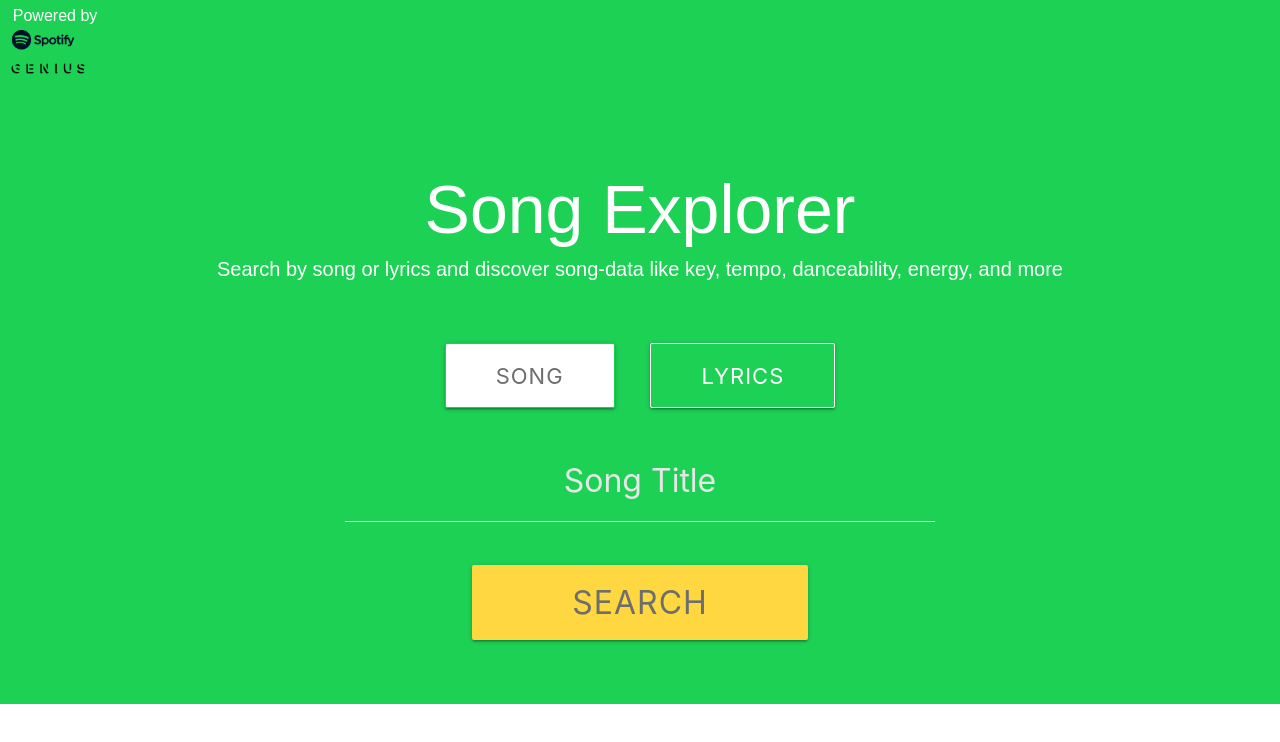
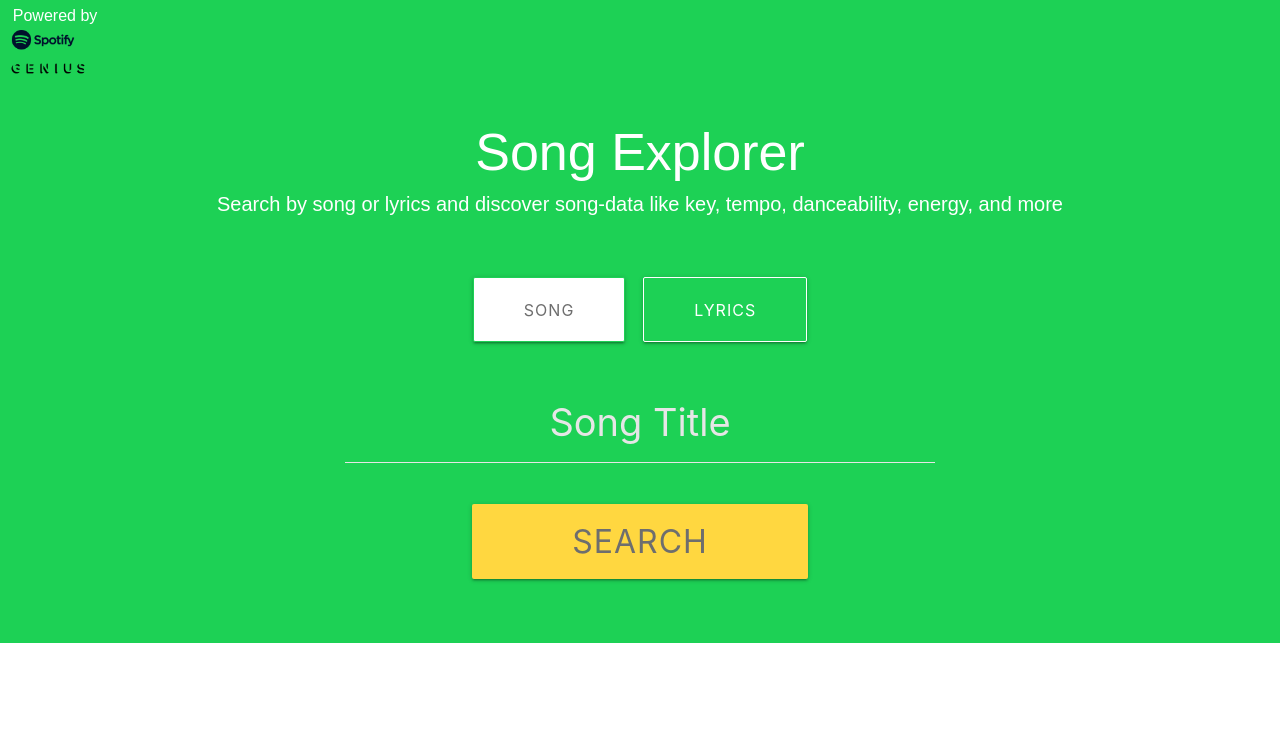
Before and after one commit to barton-w/song-explorer, a React (Create React App) app: page / in a window 1280 px wide. Shown: the top 742 px of the page. Built offline with nearby package versions, Linux system fonts and the light colour scheme; no server answers; a web font is replaced by a local one.

Commit message:
Tweaks to the search area

```diff
--- a/src/css/main.css
+++ b/src/css/main.css
@@ -56,8 +56,8 @@ body {
 }
 
 h1 {
-  margin: 12% auto 0 auto;
-  font-size: 68px;
+  margin: 60px auto 0 auto;
+  font-size: 52px;
 }
 
 h6 {
@@ -91,11 +91,11 @@ h6 {
 }
 
 .song-search-button {
-  margin-right: 2%;
+  margin-right: 1%;
 }
 
 .lyrics-search-button {
-  margin-left: 2%;
+  margin-left: 1%;
 }
 
 #search-form {
```
Also changed, not shown: src/css/materialize.css.
